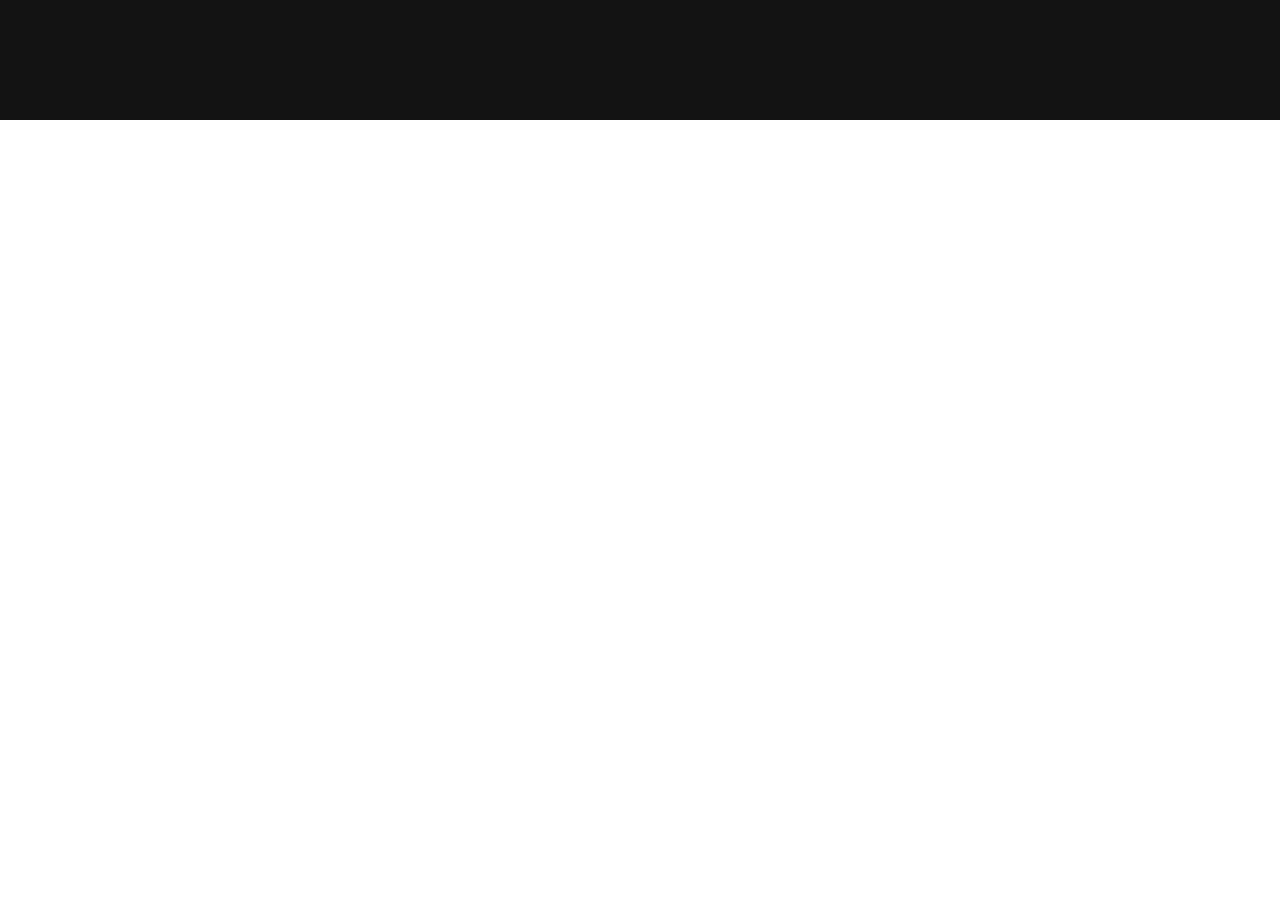
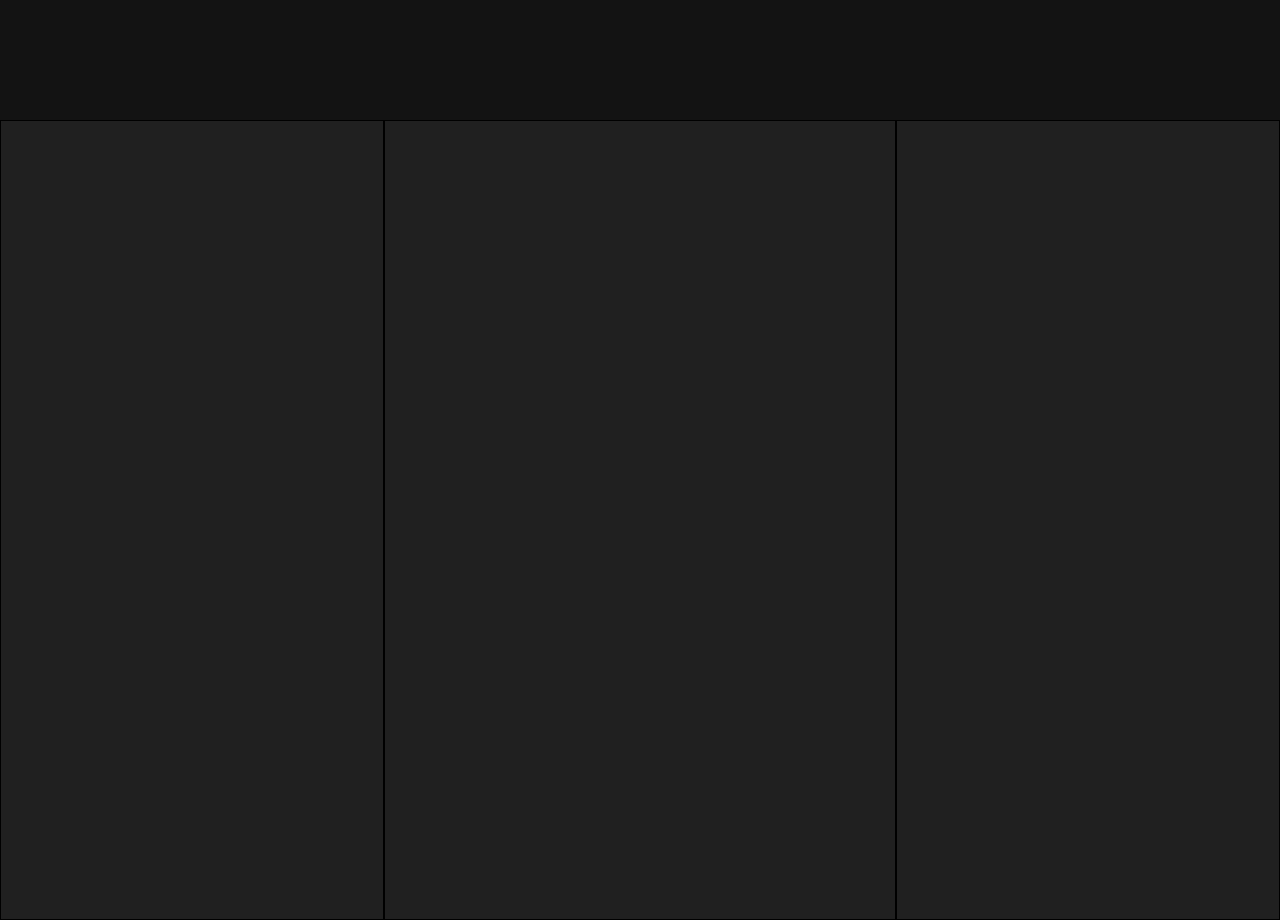
Before and after one commit to MuhammadTalha15/HazelNut, a React (Vite) app: page /About in a window 1280 px wide. Shown: the part 680-1600 px from the top of the page. Before the commit the page ends 800 px from the top, so only its background shows below. Built offline with nearby package versions, Linux system fonts and the light colour scheme; the HTML template or start-up script is replaced by a standard one.

Commit message:
About Page second section

```diff
--- a/src/components/About.jsx
+++ b/src/components/About.jsx
@@ -41,6 +41,11 @@ const About = () => {
                     </table>
                 </div>
             </section>
+            <section className="abt-scnd-sec">
+                <div className="ext-lft"></div>
+                <div className="mid"></div>
+                <div className="ext-rgt"></div>
+            </section>
         </>
     )
 }
--- a/src/components/Navbar.jsx
+++ b/src/components/Navbar.jsx
@@ -35,7 +35,7 @@ const Navbar = () => {
           <Link to="/"><li className='nav-li'>Home</li></Link>
           <Link to="/About"><li className='nav-li'>About</li></Link>
           <Link to="/Projects"><li className='nav-li'>Projects</li></Link>
-          <Link to="/Articals"><li className='nav-li'>Articals</li></Link>
+          <Link to="/Articals"><li className='nav-li'>Articles</li></Link>
           <Link to="/Contact"><li className='nav-li'>Contact</li></Link>
         </ul>
       </nav>
--- a/src/styles/about.css
+++ b/src/styles/about.css
@@ -50,7 +50,6 @@
 .abt-table{
     height: 25vmax;
     width: 35vmax;
-    /* border: 1px solid; */
     border-collapse: collapse;
 }
 
@@ -68,10 +67,39 @@ td{
     font-size: 1vmax;
     font-weight: 300;
     font-family: var(--Poppins-font);
-    /* padding-left: 3vmax; */
     text-align: left;
     color: #a0a0a0;
 }
+
+/* ------------ */
+
+.abt-scnd-sec{
+    height: 100vh;
+    width: 100%;
+    background-color: #202020;
+    display: flex;
+    flex-wrap: wrap;
+}
+
+.ext-lft{
+    border: 1px solid;
+    height: 100%;
+    width: 30%;
+}
+
+.mid{
+    border: 1px solid;
+    height: 100%;
+    width: 40%;
+}
+
+.ext-rgt{
+    border: 1px solid;
+    height: 100%;
+    width: 30%;
+}
+
+/* ------------ */
 
 @media (max-width: 750px) {
 
@@ -129,29 +157,4 @@ td{
         width: 30vmax;
     }
 
-    /*
-    .greeting{
-        font-size: 7vmax;
-        -webkit-text-stroke: 1px #fff;
-    }
-
-    .greet-after{
-        font-size: 4vmax;
-    }
-
-    .name{
-        font-size: 4.7vmax;
-    }
-
-    .intro-tllr{
-        font-size: 2.5vmax;
-        color: #bfbfbf;
-        font-family: var(--Poppins-font);
-        font-weight: 400;
-    }
-
-    .prof{
-        color: #fff;
-        font-weight: 600;
-    } */
 }
```
